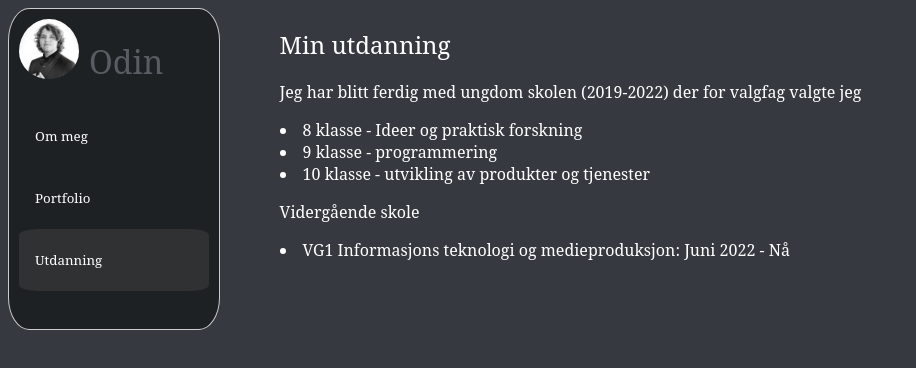
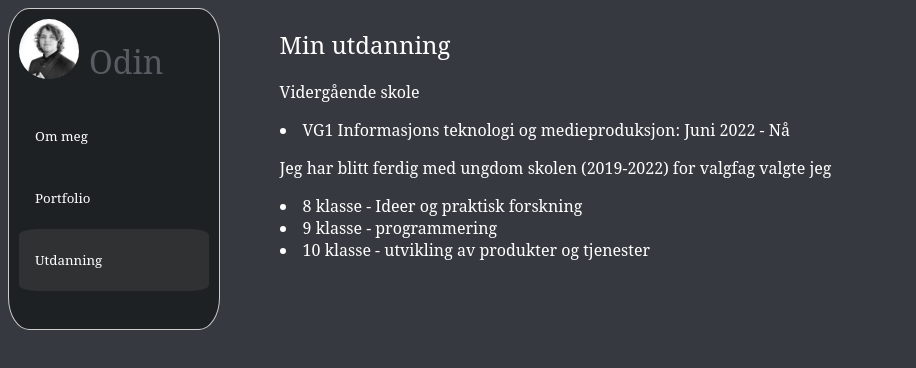
Before and after one commit to Mr-Rush/Odin-OldPortfolio, a plain HTML site: page utdanning.html in a window 1280 px wide. Shown: the whole page, without its empty margins (0-916 px from the left). Drawn offline with Linux system fonts and the light colour scheme.

Commit message:
small changes

```diff
--- a/utdanning.html
+++ b/utdanning.html
@@ -20,12 +20,16 @@
 
       <div class="about">
         <h2>Min utdanning</h2>
-        <p>Jeg har blitt ferdig med ungdom skolen (2019-2022) der for valgfag valgte jeg</p>
+
+        <p>Vidergående skole </p>
+        <li>VG1 Informasjons teknologi og medieproduksjon: Juni 2022 - Nå</li>
+
+
+        <p>Jeg har blitt ferdig med ungdom skolen (2019-2022) for valgfag valgte jeg</p>
         <li>8 klasse - Ideer og praktisk forskning</li>
         <li>9 klasse - programmering</li>
         <li>10 klasse - utvikling av produkter og tjenester</li>
-        <p>Vidergående skole </p>
-        <li>VG1 Informasjons teknologi og medieproduksjon: Juni 2022 - Nå</li>
+
       </div>
 </body>
 </html>
```
Also changed, not shown: portfolio.html (+1 -1 lines), Bilder/Discord.jpg (added).
